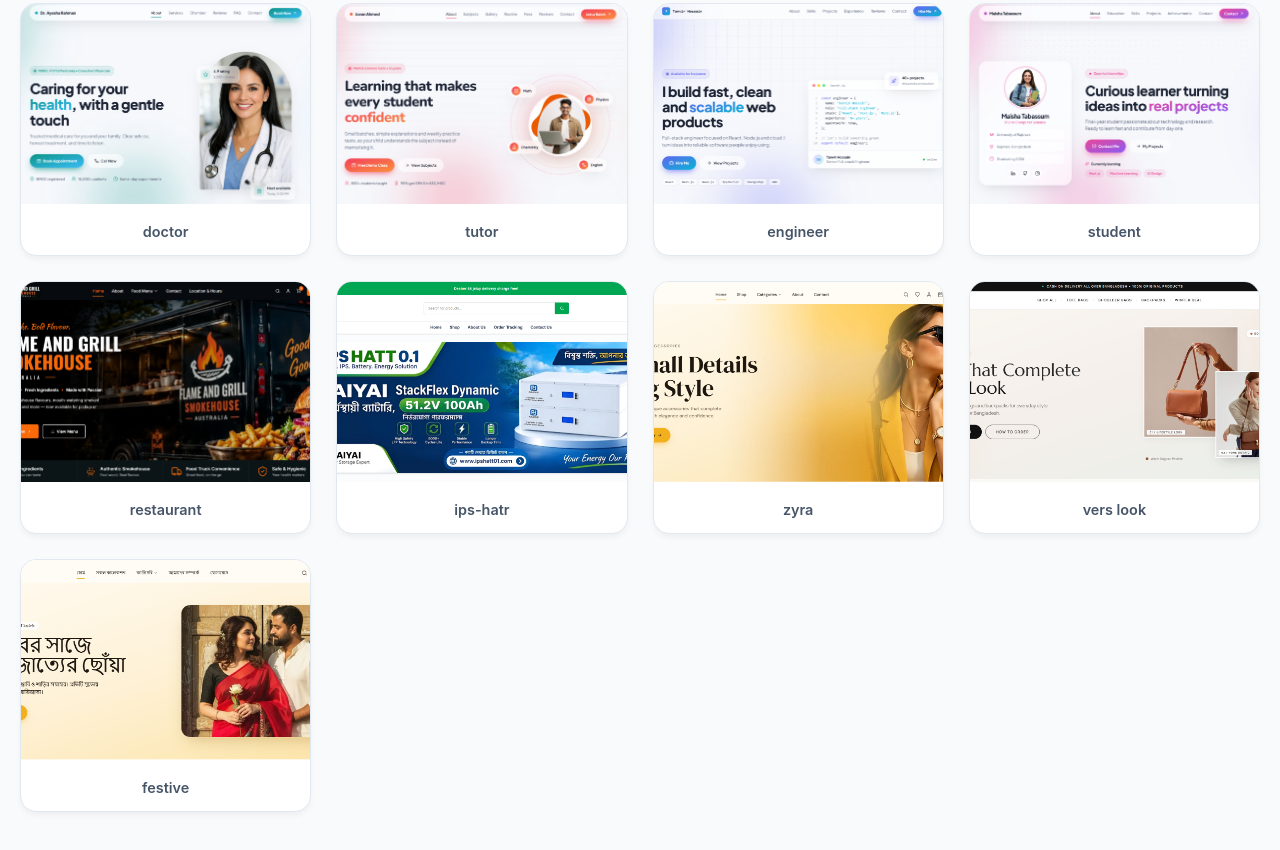
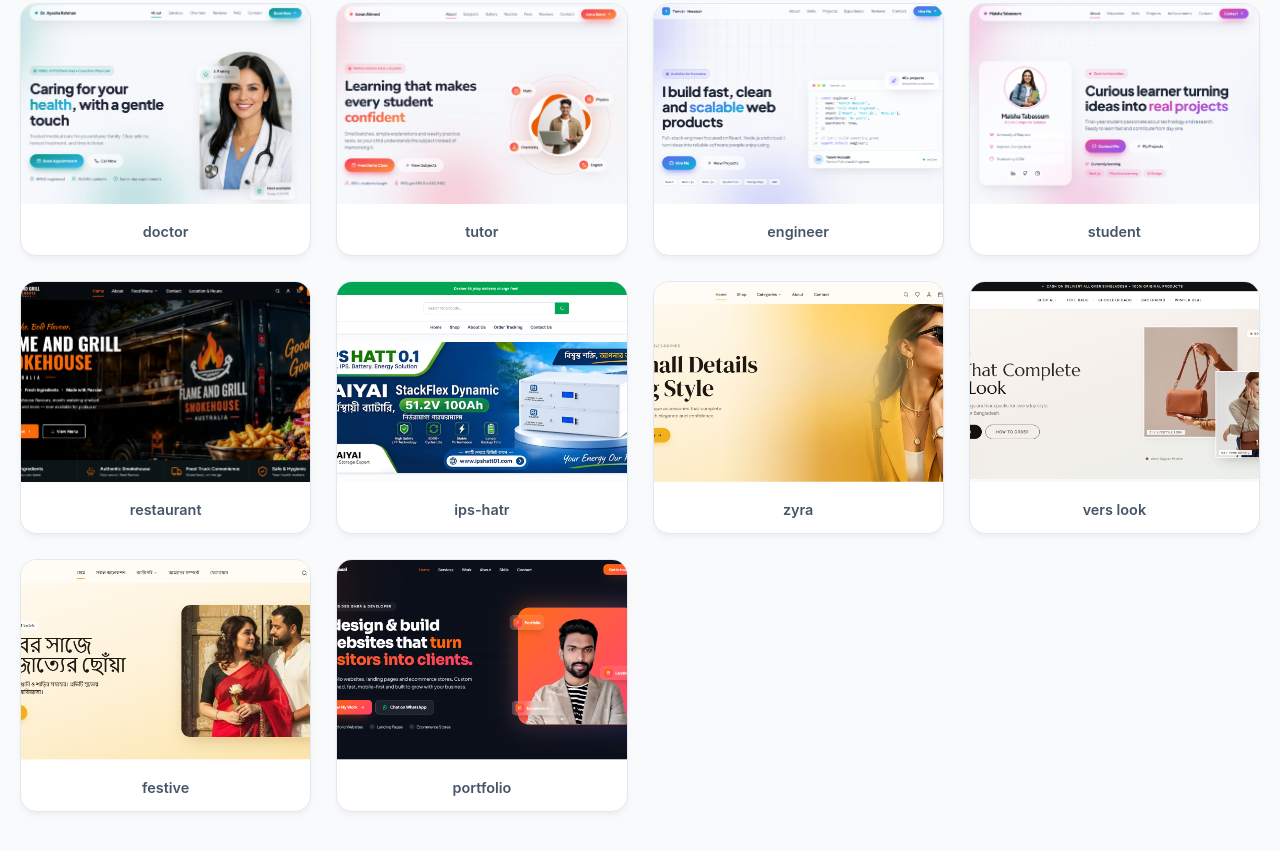
Before and after one commit to ma-awal/Placeholder_Image, a plain HTML site: page index.html in a window 1280 px wide. Shown: the part 722-1572 px from the top of the page. Drawn offline with Linux system fonts and the light colour scheme.

Commit message:
update imag

```diff
--- a/index.html
+++ b/index.html
@@ -100,6 +100,7 @@
         { name: "zyra", img: "zyra.png" },
         { name: "vers look", img: "verslook.png" },
         { name: "festive", img: "festive.png" },
+        { name: "portfolio", img: "portfolio.png" },
       ];
 
       const grid = document.getElementById("gallery-grid");
```
Also changed, not shown: assets/portfolio.png (added).
